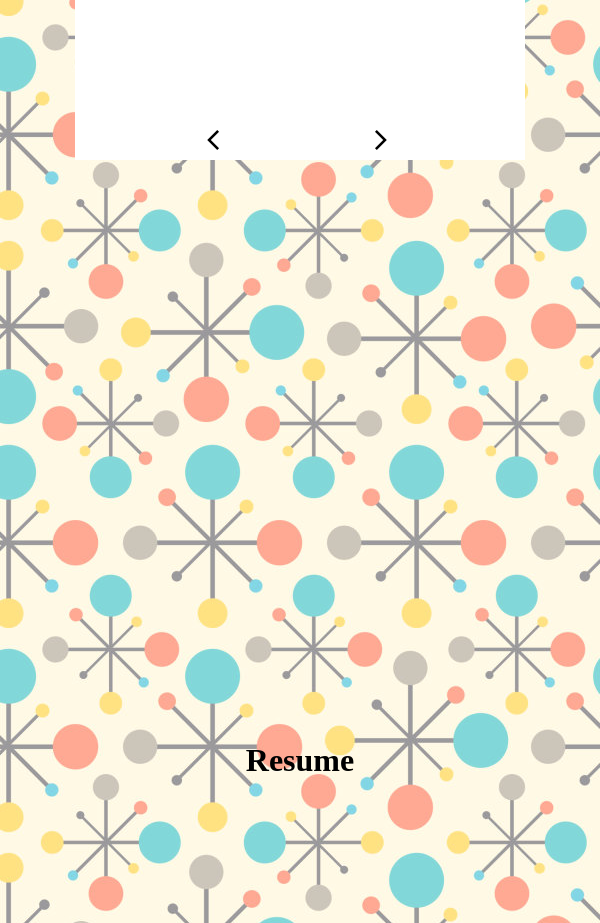
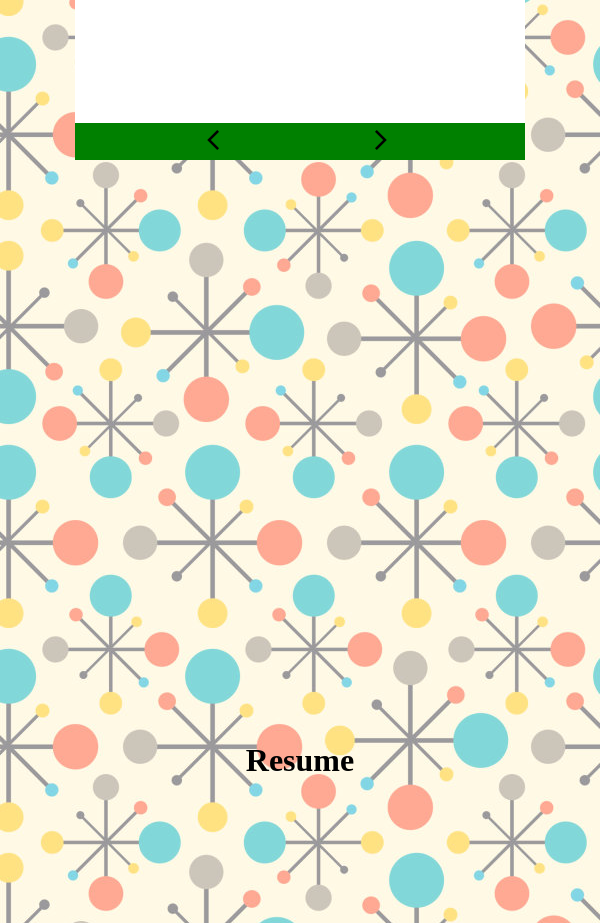
Before and after one commit to JackPadalino/Portfolio-Site, a React (Vite) app: page / in a window 600 px wide. Shown: the part 3140-4063 px from the top of the page. Built offline with nearby package versions, Linux system fonts and the light colour scheme.

Commit message:
updated div

```diff
--- a/src/components/Projects/Carousel.css
+++ b/src/components/Projects/Carousel.css
@@ -26,13 +26,13 @@
   }
 
   .carouselButtonsContainer {
-    background-color: #fff;
+    background-color: green;
     display: flex;
     justify-content: space-evenly;
     align-items: center;
     /* position: absolute; */
-    top: 80%;
-    width: 100%;
+    /* top: 80%; */
+    /* width: 100%; */
   }
 
   .button-arrow {
@@ -75,13 +75,13 @@
   }
 
   .carouselButtonsContainer {
-    background-color: #fff;
+    background-color: green;
     display: flex;
     justify-content: space-evenly;
     align-items: center;
     /* position: absolute; */
-    top: 80%;
-    width: 100%;
+    /* top: 80%;
+    width: 100%; */
   }
 
   .button-arrow {
@@ -124,13 +124,13 @@
   }
 
   .carouselButtonsContainer {
-    background-color: #fff;
+    background-color: green;
     display: flex;
     justify-content: space-evenly;
     align-items: center;
     /* position: absolute; */
-    top: 80%;
-    width: 100%;
+    /* top: 80%;
+    width: 100%; */
   }
 
   .button-arrow {
--- a/src/components/Projects/Carousel.tsx
+++ b/src/components/Projects/Carousel.tsx
@@ -30,7 +30,6 @@ const Carousel = () => {
 
   return (
     <div className="carouselMainContainer">
-      {/* <CarouselItem item={items[activeIndex]} /> */}
       <div className="carouselItemsContainer">
         <img className="carousel-img" src={items[activeIndex].icon} />
         <div className="carousel-item-text">
```
